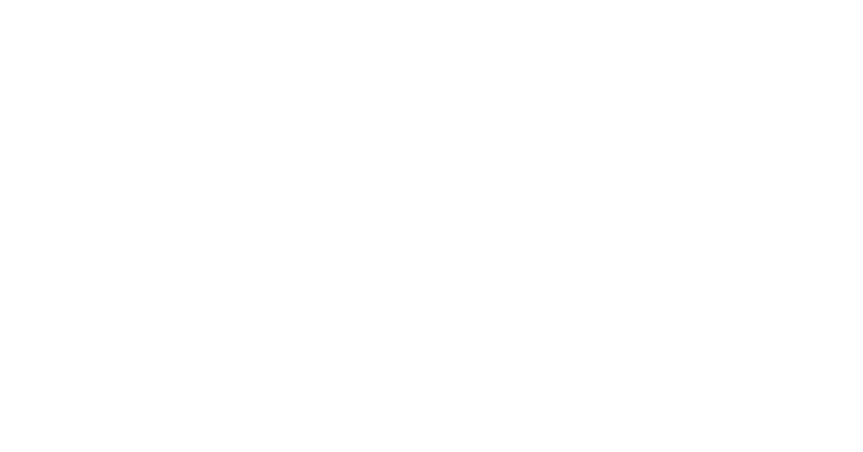
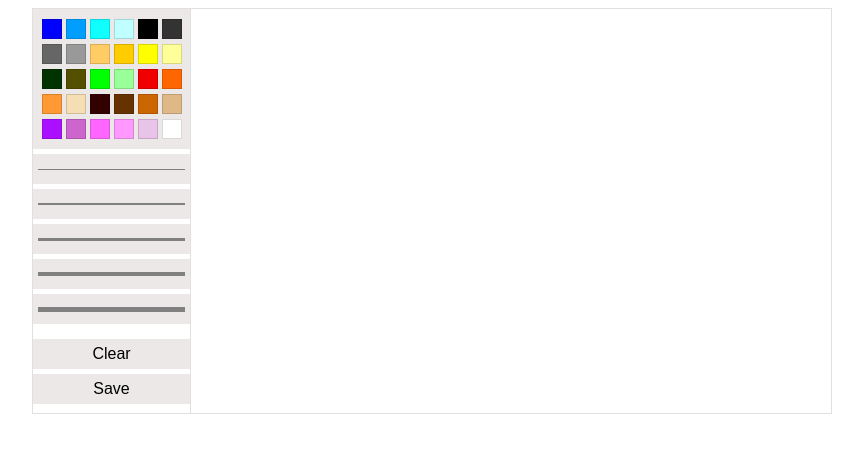
Before and after one commit to Binsal/Paint_App, a plain HTML site: page index.html in a window 1280 px wide. Shown: the whole page, without its empty margins (208-1071 px from the left). Drawn offline with Linux system fonts and the light colour scheme.

Commit message:
added colors css and html

```diff
--- a/canvas-script.js
+++ b/canvas-script.js
@@ -0,0 +1,9 @@
+window.onload = function () {
+
+    // Definitions
+    var canvas = document.getElementById("paint-canvas");
+    var context = canvas.getContext("2d");
+    var boundings = canvas.getBoundingClientRect();
+
+
+  };
--- a/index.html
+++ b/index.html
@@ -1,15 +1,66 @@
+
+
+
 <!DOCTYPE html>
-<html lang="en">
-<head>
+<html>
+  <head>
     <meta charset="UTF-8">
-    <meta name="viewport" content="width=device-width, initial-scale=1.0">
-    <link href="style.css" rel="stylesheet"/>
-    <title>Paint Application </title>
-</head>
-<body>
+    <title>Paint Application on Canvas</title>
+    <link href="style.css" rel="stylesheet" />
+  </head>
+  <body>
+
     <main>
-        <div class="left-block"></div>
-        <div class="right-block"></div>
+      <div class="left-block">
+        <div class="colors">
+          <button type="button" value="#0000ff"></button>
+          <button type="button" value="#009fff"></button>
+          <button type="button" value="#0fffff"></button>
+          <button type="button" value="#bfffff"></button>
+          <button type="button" value="#000000"></button>
+          <button type="button" value="#333333"></button>
+          <button type="button" value="#666666"></button>
+          <button type="button" value="#999999"></button>
+          <button type="button" value="#ffcc66"></button>
+          <button type="button" value="#ffcc00"></button>
+          <button type="button" value="#ffff00"></button>
+          <button type="button" value="#ffff99"></button>
+          <button type="button" value="#003300"></button>
+          <button type="button" value="#555000"></button>
+          <button type="button" value="#00ff00"></button>
+          <button type="button" value="#99ff99"></button>
+          <button type="button" value="#f00000"></button>
+          <button type="button" value="#ff6600"></button>
+          <button type="button" value="#ff9933"></button>
+          <button type="button" value="#f5deb3"></button>
+          <button type="button" value="#330000"></button>
+          <button type="button" value="#663300"></button>
+          <button type="button" value="#cc6600"></button>
+          <button type="button" value="#deb887"></button>
+          <button type="button" value="#aa0fff"></button>
+          <button type="button" value="#cc66cc"></button>
+          <button type="button" value="#ff66ff"></button>
+          <button type="button" value="#ff99ff"></button>
+          <button type="button" value="#e8c4e8"></button>
+          <button type="button" value="#ffffff"></button>
+        </div>
+        <div class="brushes">
+          <button type="button" value="1"></button>
+          <button type="button" value="2"></button>
+          <button type="button" value="3"></button>
+          <button type="button" value="4"></button>
+          <button type="button" value="5"></button>
+        </div>
+        <div class="buttons">
+          <button id="clear" type="button">Clear</button>
+          <button id="save" type="button">Save</button>
+        </div>
+      </div>
+      <div class="right-block">
+        <canvas id="paint-canvas" width="640" height="400"></canvas>
+      </div>
     </main>
-</body>
+
+    <script src="canvas-script.js"></script>
+  </body>
 </html>
--- a/style.css
+++ b/style.css
@@ -0,0 +1,229 @@
+
+* {
+    box-sizing: border-box;
+  }
+
+  main {
+    width: 800px;
+    border: 1px solid #e0e0e0;
+    margin: 0 auto;
+    display: flex;
+    flex-grow: 1;
+  }
+
+  .left-block {
+    width: 160px;
+    border-right: 1px solid #e0e0e0;
+  }
+
+  .colors {
+    background-color: #ece8e8;
+    text-align: center;
+    padding-bottom: 5px;
+    padding-top: 10px;
+  }
+
+  .colors button {
+    display: inline-block;
+    border: 1px solid #00000026;
+    border-radius: 0;
+    outline: none;
+    cursor: pointer;
+    width: 20px;
+    height: 20px;
+    margin-bottom: 5px
+  }
+
+  .colors button:nth-of-type(1) {
+    background-color: #0000ff;
+  }
+
+  .colors button:nth-of-type(2) {
+    background-color: #009fff;
+  }
+
+  .colors button:nth-of-type(3) {
+    background-color: #0fffff;
+  }
+
+  .colors button:nth-of-type(4) {
+    background-color: #bfffff;
+  }
+
+  .colors button:nth-of-type(5) {
+    background-color: #000000;
+  }
+
+  .colors button:nth-of-type(6) {
+    background-color: #333333;
+  }
+
+  .colors button:nth-of-type(7) {
+    background-color: #666666;
+  }
+
+  .colors button:nth-of-type(8) {
+    background-color: #999999;
+  }
+
+  .colors button:nth-of-type(9) {
+    background-color: #ffcc66;
+  }
+
+  .colors button:nth-of-type(10) {
+    background-color: #ffcc00;
+  }
+
+  .colors button:nth-of-type(11) {
+    background-color: #ffff00;
+  }
+
+  .colors button:nth-of-type(12) {
+    background-color: #ffff99;
+  }
+
+  .colors button:nth-of-type(13) {
+    background-color: #003300;
+  }
+
+  .colors button:nth-of-type(14) {
+    background-color: #555000;
+  }
+
+  .colors button:nth-of-type(15) {
+    background-color: #00ff00;
+  }
+
+  .colors button:nth-of-type(16) {
+    background-color: #99ff99;
+  }
+
+  .colors button:nth-of-type(17) {
+    background-color: #f00000;
+  }
+
+  .colors button:nth-of-type(18) {
+    background-color: #ff6600;
+  }
+
+  .colors button:nth-of-type(19) {
+    background-color: #ff9933;
+  }
+
+  .colors button:nth-of-type(20) {
+    background-color: #f5deb3;
+  }
+
+  .colors button:nth-of-type(21) {
+    background-color: #330000;
+  }
+
+  .colors button:nth-of-type(22) {
+    background-color: #663300;
+  }
+
+  .colors button:nth-of-type(23) {
+    background-color: #cc6600;
+  }
+
+  .colors button:nth-of-type(24) {
+    background-color: #deb887;
+  }
+
+  .colors button:nth-of-type(25) {
+    background-color: #aa0fff;
+  }
+
+  .colors button:nth-of-type(26) {
+    background-color: #cc66cc;
+  }
+
+  .colors button:nth-of-type(27) {
+    background-color: #ff66ff;
+  }
+
+  .colors button:nth-of-type(28) {
+    background-color: #ff99ff;
+  }
+
+  .colors button:nth-of-type(29) {
+    background-color: #e8c4e8;
+  }
+
+  .colors button:nth-of-type(30) {
+    background-color: #ffffff;
+  }
+
+  .brushes {
+    //background-color: purple;
+    padding-top: 5px
+  }
+
+  .brushes button {
+    display: block;
+    width: 100%;
+    border: 0;
+    border-radius: 0;
+    background-color: #ece8e8;
+    margin-bottom: 5px;
+    padding: 5px;
+    height: 30px;
+    outline: none;
+    position: relative;
+    cursor: pointer;
+  }
+
+  .brushes button:after {
+    height: 1px;
+    display: block;
+    background: #808080;
+    content: '';
+  }
+
+  .brushes button:nth-of-type(1):after {
+    height: 1px;
+  }
+
+  .brushes button:nth-of-type(2):after {
+    height: 2px;
+  }
+
+  .brushes button:nth-of-type(3):after {
+    height: 3px;
+  }
+
+  .brushes button:nth-of-type(4):after {
+    height: 4px;
+  }
+
+  .brushes button:nth-of-type(5):after {
+    height: 5px;
+  }
+
+  .buttons {
+    height: 80px;
+    padding-top: 10px;
+  }
+
+  .buttons button {
+    display: block;
+    width: 100%;
+    border: 0;
+    border-radius: 0;
+    background-color: #ece8e8;
+    margin-bottom: 5px;
+    padding: 5px;
+    height: 30px;
+    outline: none;
+    position: relative;
+    cursor: pointer;
+    font-size: 16px;
+  }
+
+  .right-block {
+    width: 640px;
+  }
+
+  #paint-canvas {
+    cursor:crosshair;
+  }
```
